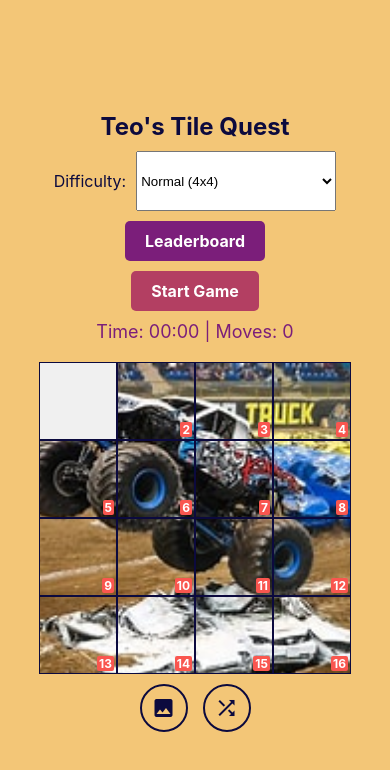
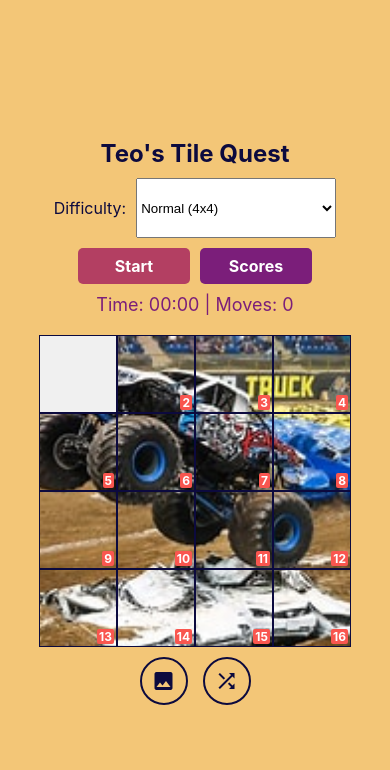
Before and after one commit to QbertMF/tilequest, a React Native app: screen / in a window 390 px wide. Shown: the top 770 px of the page. Built offline with nearby package versions, Linux system fonts and the light colour scheme.

Commit message:
layout chnges

```diff
--- a/App.tsx
+++ b/App.tsx
@@ -288,12 +288,14 @@ export default function App() {
           <Picker.Item label="Ultra (6x6)" value="ultra" />
         </Picker>
       </View>
-      <TouchableOpacity style={styles.leaderboardButton} onPress={() => setShowLeaderboard(true)}>
-        <Text style={styles.startButtonText}>Leaderboard</Text>
-      </TouchableOpacity>
-      <TouchableOpacity style={styles.startButton} onPress={startGame}>
-        <Text style={styles.startButtonText}>Start Game</Text>
-      </TouchableOpacity>
+      <View style={styles.mainButtonRow}>
+        <TouchableOpacity style={styles.startButton} onPress={startGame}>
+          <Text style={styles.startButtonText}>Start</Text>
+        </TouchableOpacity>
+        <TouchableOpacity style={styles.scoresButton} onPress={() => setShowLeaderboard(true)}>
+          <Text style={styles.startButtonText}>Scores</Text>
+        </TouchableOpacity>
+      </View>
       <Text style={styles.timer}>Time: {formatTime(timer)} | Moves: {moves}</Text>
       <View style={[styles.gameBoard, { width: boardSize, height: boardSize }]}>
         {gameComplete ? (
@@ -374,13 +376,16 @@ export default function App() {
         >
           <MaterialIcons name="shuffle" size={24} color={gameActive ? '#999' : '#0c0a3e'} />
         </TouchableOpacity>
+
+        {showSolveButton && (
+          <TouchableOpacity
+            style={styles.imagePickerButton}
+            onPress={solvePuzzle}
+          >
+            <MaterialIcons name="help-circle-outline" size={24} color="#0c0a3e" />
+          </TouchableOpacity>
+        )}
       </View>
-
-      {showSolveButton && (
-        <TouchableOpacity style={styles.hiddenSolveButton} onPress={solvePuzzle}>
-          <Text style={styles.startButtonText}>Solve</Text>
-        </TouchableOpacity>
-      )}
 
       {/* Name Input Modal */}
       <Modal visible={showNameInput} transparent animationType="slide">
@@ -479,22 +484,30 @@ const styles = StyleSheet.create({
   },
   startButton: {
     backgroundColor: '#b33f62',
-    paddingHorizontal: 20,
-    paddingVertical: 10,
+    paddingHorizontal: 15,
+    paddingVertical: 8,
     borderRadius: 5,
-    marginBottom: 10,
+    flex: 1,
+    alignItems: 'center',
+  },
+  scoresButton: {
+    backgroundColor: '#7b1e7a',
+    paddingHorizontal: 15,
+    paddingVertical: 8,
+    borderRadius: 5,
+    flex: 1,
+    alignItems: 'center',
   },
   startButtonText: {
     color: 'white',
     fontSize: 16,
     fontWeight: 'bold',
   },
-  leaderboardButton: {
-    backgroundColor: '#7b1e7a',
-    paddingHorizontal: 20,
-    paddingVertical: 10,
-    borderRadius: 5,
+  mainButtonRow: {
+    flexDirection: 'row',
+    gap: 10,
     marginBottom: 10,
+    width: '60%',
   },
   buttonRow: {
     flexDirection: 'row',
```
